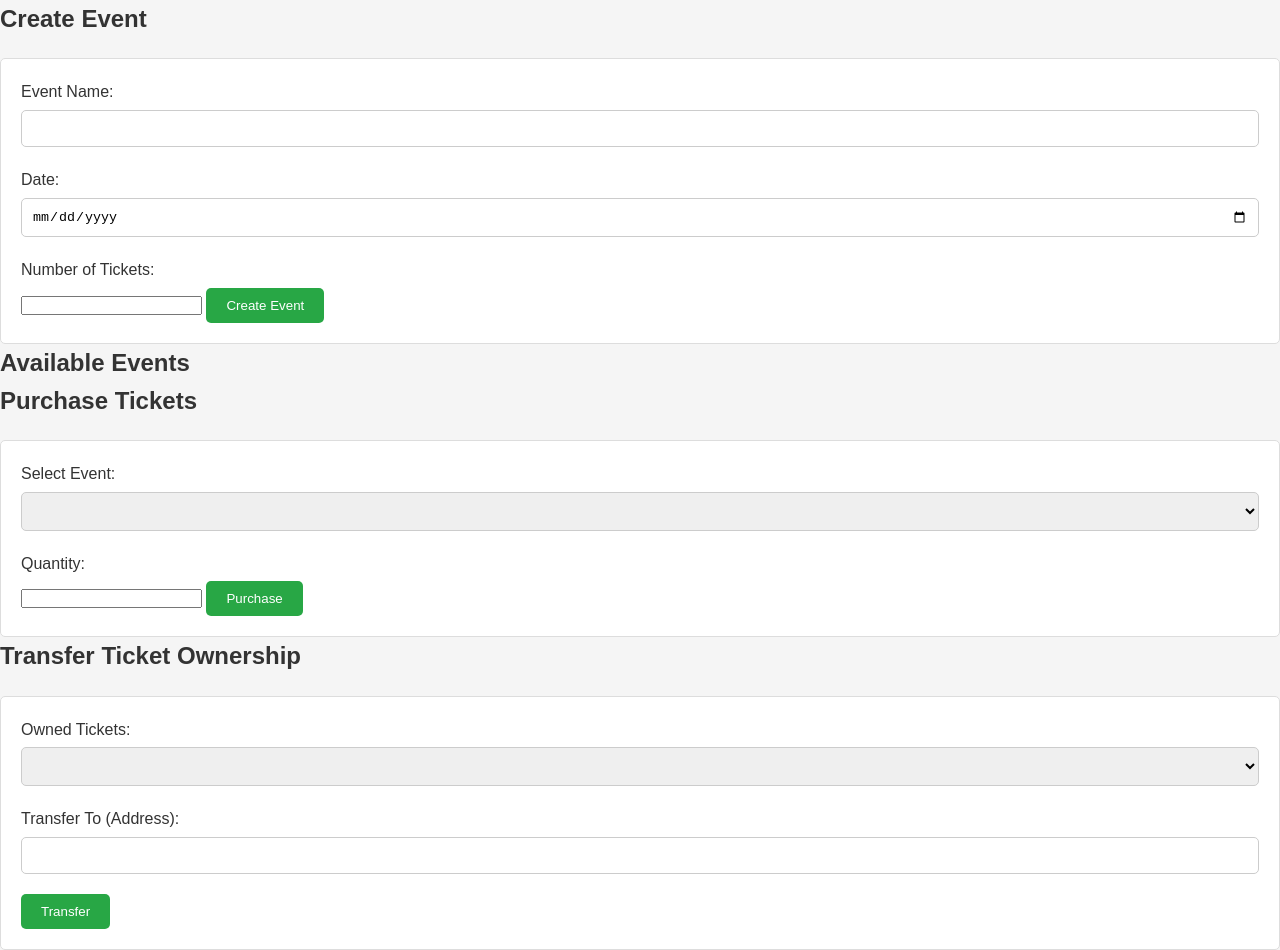
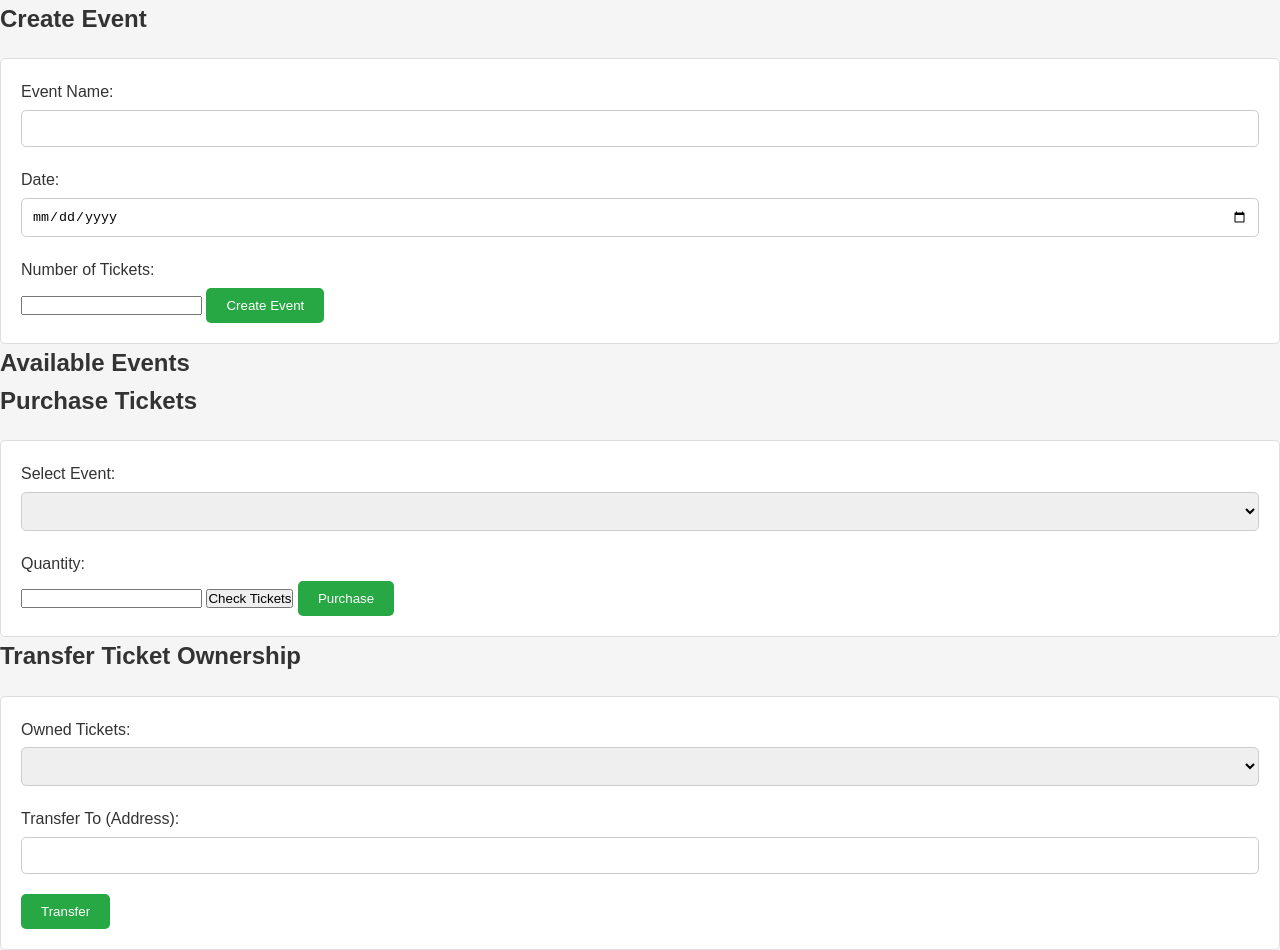
Before and after one commit to creech911/decentralized-ticketing-system, a website: page public/index.html in a window 1280 px wide. Drawn offline with Linux system fonts and the light colour scheme.

Commit message:
add new button

```diff
--- a/public/index.html
+++ b/public/index.html
@@ -32,6 +32,8 @@
             </select>
             <label for="ticketQuantity">Quantity:</label>
             <input type="number" id="ticketQuantity" name="ticketQuantity" min="1" required>
+            <!-- New Check Tickets Button -->
+            <button type="button" onclick="checkTickets()">Check Tickets</button>
             <button type="submit">Purchase</button>
         </form>
     </section>
@@ -47,6 +49,10 @@
         </form>
     </section>
     <script>
+        // Placeholder function for the Check Tickets button
+        function checkTickets() {
+            alert("Functionality to check the selected tickets goes here.");
+        }
     </script>
 </body>
 </html>
```
